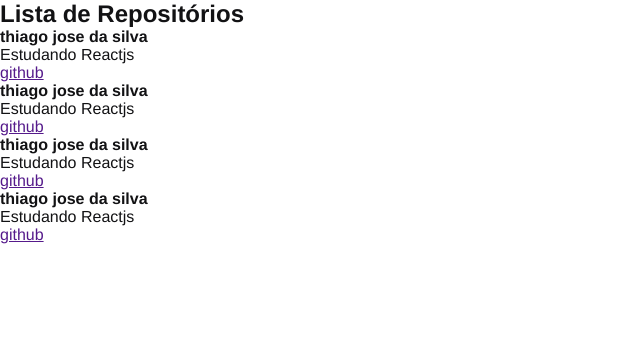
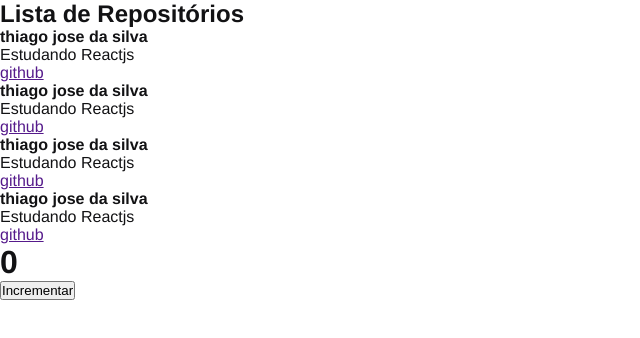
Before and after one commit to thiagoadssilva/RocketSeatIgniteFundamentoReactjs01GithubExplorer, a React app: page / in a window 1280 px wide. Shown: the top 338 px of the page, without its empty margins (0-640 px from the left). Built offline with nearby package versions, Linux system fonts and the light colour scheme.

Commit message:
Conceito de estado dos componentes

```diff
--- a/src/App.jsx
+++ b/src/App.jsx
@@ -1,8 +1,12 @@
+import { Counter } from './components/Counter';
 import { RepositoryList } from './components/RepositoryList';
 import './styles/global.scss';
 
 export function App(){
-    return (
-        <RepositoryList />
-    );
+  return (
+    <>
+      <RepositoryList />
+      <Counter />
+    </>
+  );
 }
--- /dev/null
+++ b/src/components/Counter.jsx
@@ -0,0 +1,16 @@
+import { useState } from "react";
+
+export function Counter(){
+  const [counter, setCounter] = useState(0);
+
+  function increment(){
+    setCounter(counter + 1);
+  }
+
+  return(
+    <div>
+      <h1>{counter}</h1>
+      <button type='button' onClick={increment}>Incrementar</button>
+    </div>
+  );
+}
```
